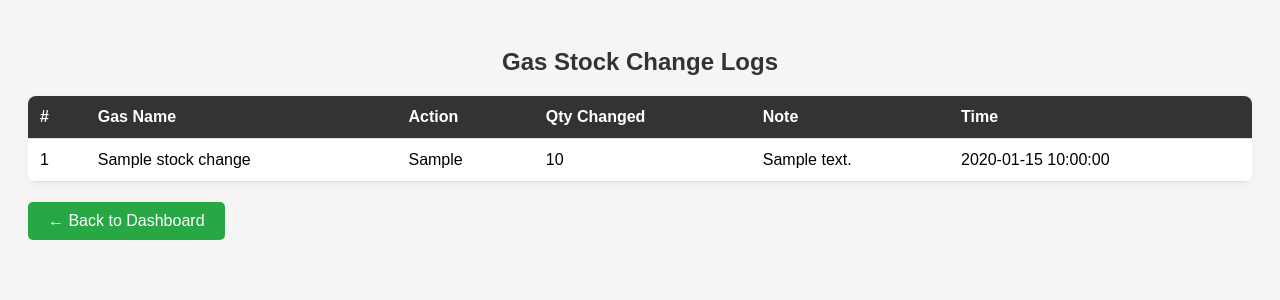
After one commit to nabiswa-cmd/gas-management, a Flask app: page /logs in a window 1280 px wide. The commit adds this page. Shown: the top 300 px of the page. Run offline with Flask 3, Linux system fonts and the light colour scheme; a database or web service that is not in the repository returns one stand-in record (values such as "Sample title"); some libraries are stand-ins or nearby versions.

Commit message:
Add files via upload

```diff
--- a/app.py
+++ b/app.py
@@ -3,7 +3,6 @@ import psycopg2
 import psycopg2.extras
 from datetime import datetime
 from collections import defaultdict
-from datetime import datetime
 from decimal import Decimal
 from psycopg2.extras import RealDictCursor
 
@@ -161,39 +160,91 @@ def submit_prepaid_sale():
         flash(f"Error saving prepaid record: {e}", 'error')
 
     return redirect(url_for('sales'))
-@app.route('/collect-prepaid/<int:prepaid_id>', methods=['POST'])
+
+
+@app.route("/collect-prepaid/<int:prepaid_id>", methods=["POST"])
 def collect_prepaid(prepaid_id):
     try:
         with get_connection() as conn:
-            with conn.cursor(cursor_factory=psycopg2.extras.RealDictCursor) as cur:
-                cur.execute("SELECT * FROM prepaid_sales WHERE id = %s", (prepaid_id,))
+            with conn.cursor() as cur:
+                # 1. Get prepaid record
+                cur.execute("SELECT gas_id, empty_given FROM prepaid_sales WHERE id = %s", (prepaid_id,))
                 record = cur.fetchone()
+
                 if not record:
-                    flash("Record not found", "error")
-                    return redirect(url_for('sales'))
+                    flash("❌ Prepaid record not found", "error")
+                    return redirect(url_for('prepaid_list'))
 
-                gas_id = record['gas_id']
-                empty_given = record['empty_given']
+                gas_id, empty_given = record
 
-                cur.execute("UPDATE gas_table SET filled_cylinders = filled_cylinders - 1 WHERE gas_id = %s", (gas_id,))
+                # 2. Check gas availability
+                cur.execute("SELECT filled_cylinders FROM gas_table WHERE gas_id = %s", (gas_id,))
+                gas_status = cur.fetchone()
 
-                if not empty_given:
-                    cur.execute("""
+                if not gas_status or gas_status[0] <= 0:
+                    flash("❌ No filled gas cylinders available for collection!", "error")
+                    return redirect(url_for('prepaid_list'))
+
+                # 3. Reduce filled by 1
+                cur.execute("""
+                    UPDATE gas_table SET filled_cylinders = filled_cylinders - 1
+                    WHERE gas_id = %s
+                """, (gas_id,))
+                cur.execute("""
+                    INSERT INTO stock_change (gas_id, action, quantity_change, notes)
+                    VALUES (%s, 'decrease_filled', -1, 'Collected prepaid sale')
+                """, (gas_id,))
+
+                # 4. Handle empty_given logic
+                checkbox_checked = request.form.get("empty_checkbox") == "on"
+
+                if not empty_given:  # If empty wasn't given initially
+                    if checkbox_checked:
+                        # Now empty has been given
+                        cur.execute("""
+                            UPDATE gas_table SET empty_cylinders = empty_cylinders + 1
+                            WHERE gas_id = %s
+                        """, (gas_id,))
+                        cur.execute("""
+                            INSERT INTO stock_change (gas_id, action, quantity_change, notes)
+                            VALUES (%s, 'increase_empty', 1, 'Empty received at collection')
+                        """, (gas_id,))
+                    else:
+                        # No empty given still → record stock_out
+                        cur.execute("""
                         INSERT INTO stock_out (gas_id, cylinder_state, destination_type, destination_value)
                         VALUES (%s, 'filled', 'customer', %s)
-                    """, (gas_id, record['customer_name']))
-                else :
-                    cur.execute("UPDATE gas_table SET empty_cylinders = empty_cylinders - 1 WHERE gas_id = %s", (gas_id,))
+                    """, (gas_id, ['customer_name']))
+                        cur.execute("""
+                            INSERT INTO stock_change (gas_id, action, quantity_change, notes)
+                            VALUES (%s, 'stock_out', -1, 'Prepaid collection without empty')
+                        """, (gas_id,))
 
+                # 5. Delete from prepaid_sales
+                cur.execute("DELETE FROM prepaid_sales WHERE id = %s", (prepaid_id,))
 
+                conn.commit()
+                flash("✅ Collection completed successfully.", "success")
+                return redirect(url_for('prepaid_list'))
 
-                cur.execute("DELETE FROM prepaid_sales WHERE id = %s", (prepaid_id,))
-            conn.commit()
-        flash("Gas collected successfully", "success")
     except Exception as e:
-        flash(f"Collection failed: {e}", "error")
-
-    return redirect(url_for('sales'))
+        flash(f"❌ Error during collection: {e}", "error")
+        return redirect(url_for('prepaid_list'))
+@app.route('/logs')
+def view_logs():
+    try:
+        with get_connection() as conn:
+            with conn.cursor() as cur:
+                cur.execute("""
+                    SELECT sc.id, g.gas_name, sc.action_type, sc.quantity_changed, sc.note, sc.time_changed
+                    FROM stock_change sc
+                    JOIN gas_table g ON sc.gas_id = g.gas_id
+                    ORDER BY sc.time_changed DESC
+                """)
+                logs = cur.fetchall()
+        return render_template("logs.html", logs=logs)
+    except Exception as e:
+        return f"Error fetching logs: {e}"
 
 
 @app.route('/undo-payment/<int:debt_id>', methods=['POST'])
--- a/templates/dashboard.html
+++ b/templates/dashboard.html
@@ -119,7 +119,11 @@
     <button style="padding: 10px 20px; font-size: 16px; background-color: #28a745; color: white; border: none; border-radius: 5px;">
         ➕ Stock Out Gas
     </button>
-</a>
+    <form action="/prepaid-list" method="get">
+        <button type="submit">Prepaid Record list</button>
+    </form>
+</a><a class="dashboard-link" href="{{ url_for('view_logs') }}">View Stock Logs</a>
+
 
 
         <a href="/external-u" class="card-btn"><i class="fas fa-truck"></i>External</a>
--- /dev/null
+++ b/templates/logs.html
@@ -0,0 +1,90 @@
+<!DOCTYPE html>
+<html>
+<head>
+    <title>Gas Stock Change Logs</title>
+    <meta name="viewport" content="width=device-width, initial-scale=1">
+    <style>
+        body {
+            font-family: Arial, sans-serif;
+            padding: 20px;
+            background-color: #f5f5f5;
+        }
+
+        h2 {
+            text-align: center;
+            color: #333;
+        }
+
+        table {
+            width: 100%;
+            border-collapse: collapse;
+            margin-top: 20px;
+            background-color: #fff;
+            border-radius: 8px;
+            overflow: hidden;
+            box-shadow: 0 2px 8px rgba(0,0,0,0.05);
+        }
+
+        th, td {
+            padding: 12px;
+            text-align: left;
+            border-bottom: 1px solid #ddd;
+        }
+
+        th {
+            background-color: #333;
+            color: white;
+        }
+
+        tr:hover {
+            background-color: #f1f1f1;
+        }
+
+        .back-link {
+            display: inline-block;
+            margin-top: 20px;
+            text-decoration: none;
+            background-color: #28a745;
+            color: white;
+            padding: 10px 20px;
+            border-radius: 5px;
+        }
+
+        .back-link:hover {
+            background-color: #218838;
+        }
+    </style>
+</head>
+<body>
+
+    <h2>Gas Stock Change Logs</h2>
+
+    <table>
+        <thead>
+            <tr>
+                <th>#</th>
+                <th>Gas Name</th>
+                <th>Action</th>
+                <th>Qty Changed</th>
+                <th>Note</th>
+                <th>Time</th>
+            </tr>
+        </thead>
+        <tbody>
+            {% for log in logs %}
+            <tr>
+                <td>{{ log[0] }}</td>
+                <td>{{ log[1] }}</td>
+                <td>{{ log[2] }}</td>
+                <td>{{ log[3] }}</td>
+                <td>{{ log[4] }}</td>
+                <td>{{ log[5].strftime("%Y-%m-%d %H:%M:%S") }}</td>
+            </tr>
+            {% endfor %}
+        </tbody>
+    </table>
+
+    <a href="{{ url_for('dashboard') }}" class="back-link">← Back to Dashboard</a>
+
+</body>
+</html>
```
Also changed, not shown: templates/Prepaidlist.html (+11 -3 lines).
